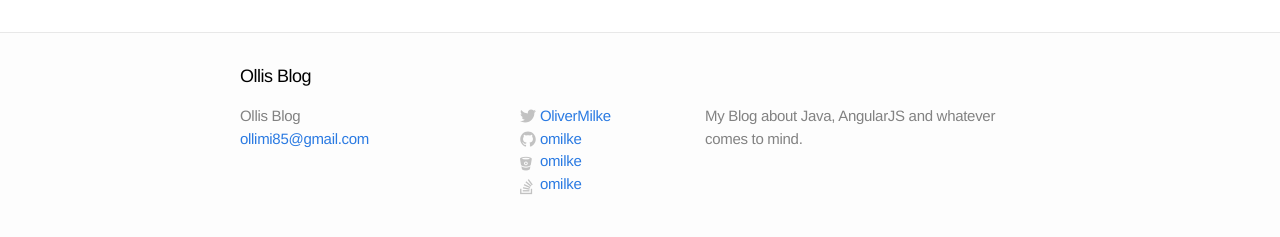
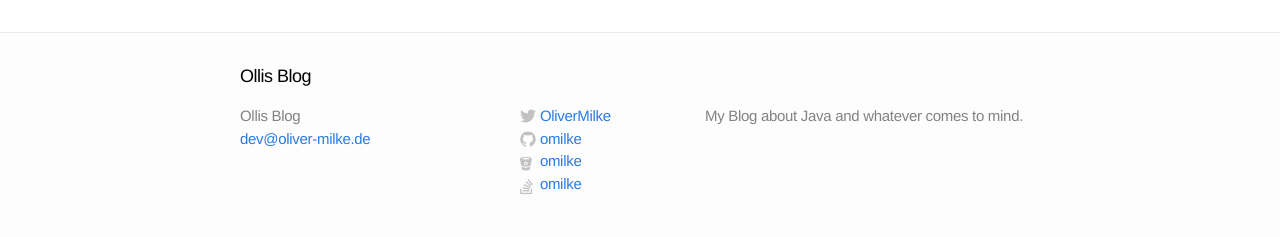
Before and after one commit to omilke/omilke.github.io, a Jekyll site: the page built from index.html, in a window 1280 px wide. Shown: the part 1435-1672 px from the top of the page. Built offline with Jekyll 4.4.1, drawn with Linux system fonts in a browser that asks for light colours; nearby versions of some CDN libraries.

Commit message:
updated text and email

```diff
--- a/_config.yml
+++ b/_config.yml
@@ -1,7 +1,7 @@
 # Site settings
 title: Ollis Blog
-email: ollimi85@gmail.com
-description: "My Blog about Java, AngularJS and whatever comes to mind."
+email: dev@oliver-milke.de
+description: "My Blog about Java and whatever comes to mind."
 baseurl: ""
 url: "http://oliver-milke.de"
 twitter_username: OliverMilke
```
